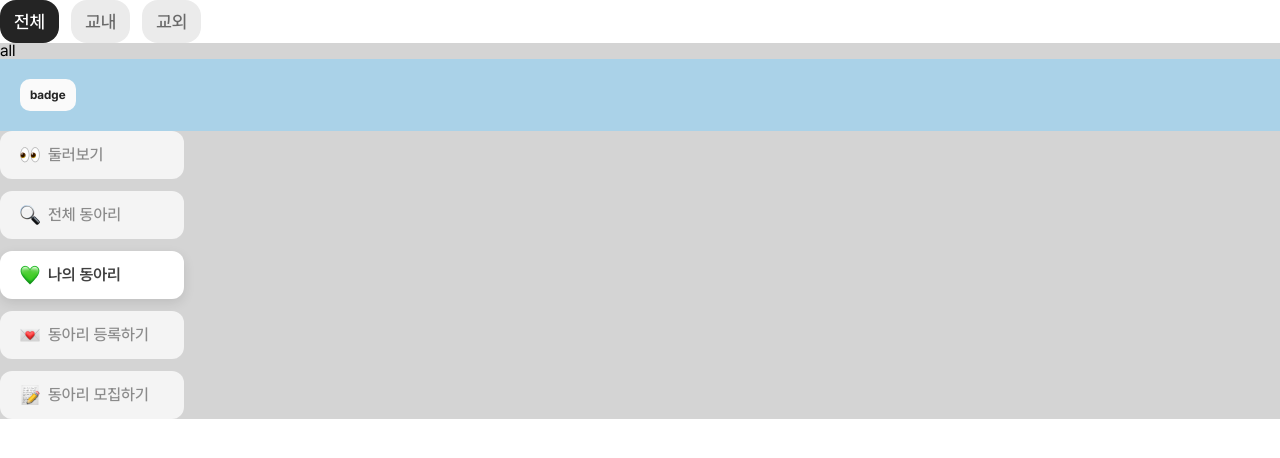
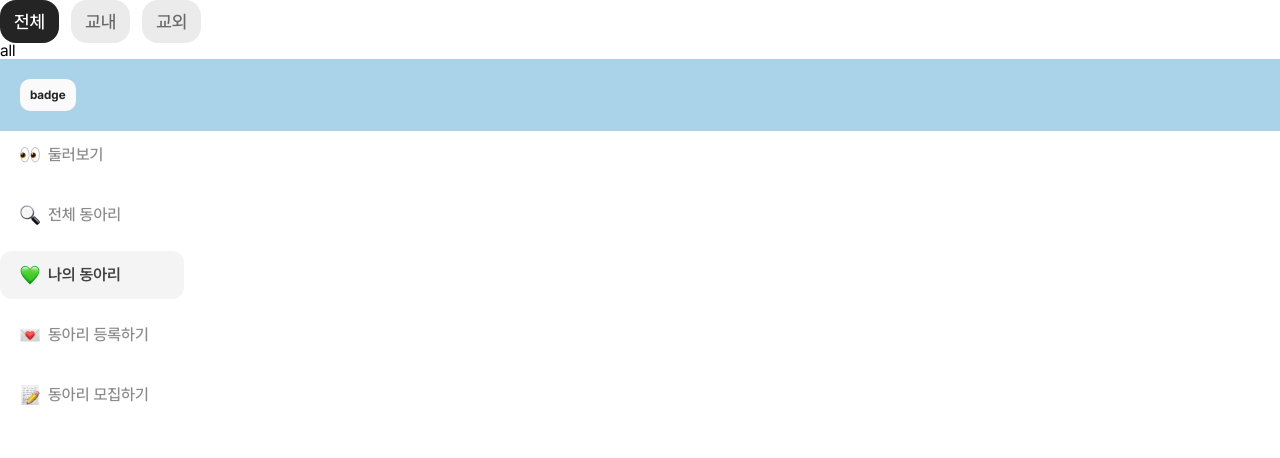
Before and after one commit to dong-ariari/frontend, a React (Vite) app: page /all in a window 1280 px wide. Shown: the top 458 px of the page. Built offline with nearby package versions, Linux system fonts and the light colour scheme.

Commit message:
feat: change bg color & rm shadow from sideMenu

```diff
--- a/src/components/sideMenu/sideMenu.jsx
+++ b/src/components/sideMenu/sideMenu.jsx
@@ -6,7 +6,7 @@ const SideMenu = ({ data }) => {
 
   const handleChipsClick = (uri) => {
     console.log(uri);
-    navigate(uri);
+    // navigate(uri);
   };
 
   return (
--- a/src/components/sideMenu/sideMenu.styles.js
+++ b/src/components/sideMenu/sideMenu.styles.js
@@ -9,11 +9,9 @@ export const Container = styled.div`
   width: 11.5rem;
   border-radius: 0.75rem;
   background-color: ${(props) => {
-    return props.$variant === true ? props.theme.color.white : "#F4F4F4";
+    return props.$variant === true && props.theme.color.grey._100 ;
   }};
   cursor: pointer;
-  box-shadow: ${(props) =>
-    props.$variant === true ? "0px 4px 12px rgba(0, 0, 0, 0.1)" : "none"};
 `;
 
 export const Section = styled.div`
--- a/src/pages/all.jsx
+++ b/src/pages/all.jsx
@@ -5,7 +5,8 @@ import { SIDEMENU_DATA } from "../data/components/sideMenu";
 
 const All = () => {
   return (
-    <div style={{ backgroundColor: "#d4d4d4" }}>
+    <div>
+
       <div>all</div>
       <div style={{ padding: 20, backgroundColor: "#aad2e8" }}>
         <Badge title={"badge"} />
```
